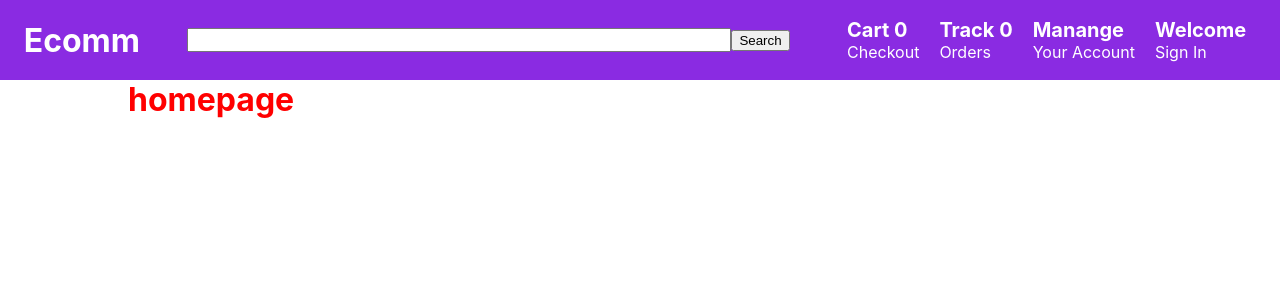
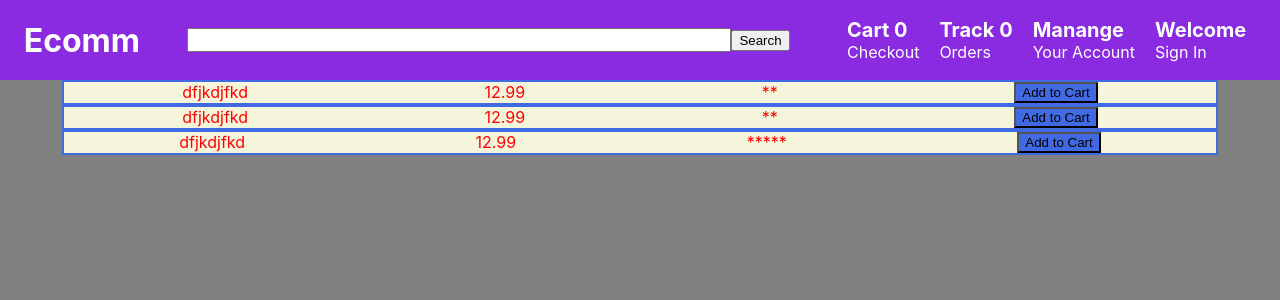
Before and after one commit to PlainOlFred/basic-ecomm, a React (Create React App) app in the folder client/: page / in a window 1280 px wide. Shown: the top 300 px of the page. Built offline with nearby package versions, Linux system fonts and the light colour scheme.

Commit message:
Added Products to landing page

```diff
--- a/client/src/App.css
+++ b/client/src/App.css
@@ -0,0 +1,3 @@
+body {
+    background-color: grey;
+}
--- a/client/src/components/Home/Home.js
+++ b/client/src/components/Home/Home.js
@@ -1,14 +1,19 @@
 import React from 'react';
 import styles from "./Home.module.css";
+
+// components
+import Product from "../Product/Product";
 
 function Home(props) {
     return (
         <div className={styles.home}>
             <div className={styles.home__container}>
 
-            <h1>homepage</h1>
+            {/*  */}
+            <Product description={"dfjkdjfkd"} price={12.99} rating={2}/>
+            <Product description={"dfjkdjfkd"} price={12.99} rating={2}/>
+            <Product description={"dfjkdjfkd"} price={12.99} rating={5}/>
 
-            {/*  */}
 
             </div>
         </div>
--- a/client/src/components/Home/Home.module.css
+++ b/client/src/components/Home/Home.module.css
@@ -3,6 +3,6 @@
 }
 
 .home__container {
-    width: 1024px;
+    max-width: 1300px;
     margin: 0 auto;
 }
--- /dev/null
+++ b/client/src/components/Product/Product.js
@@ -0,0 +1,19 @@
+import React from 'react';
+import styles from './Product.module.css';
+
+function Product(props) {
+    const {description, price, rating} = props;
+    return (
+        <div className={styles.product}>
+            <div className={styles.product__description}>{description}</div>
+            <div className={styles.product__price}>{price}</div>
+            <div className={styles.product__rating}>
+                {Array(rating).fill().map(() => <p>*</p>)}
+
+            </div>
+            <button  className={styles.product_button}>Add to Cart</button>
+        </div>
+    )
+}
+
+export default Product;
--- /dev/null
+++ b/client/src/components/Product/Product.module.css
@@ -0,0 +1,28 @@
+.product {
+    display: flex;
+    justify-content: space-around;
+    width: 90%;
+    margin: 0 auto;
+
+    border: 2px royalblue solid;
+    background-color: beige;
+}
+
+.product__description {
+
+}
+
+.product__price {
+
+}
+
+
+.product__rating {
+    display: flex;
+
+}
+
+.product_button {
+    background-color:  royalblue;
+
+}
```
